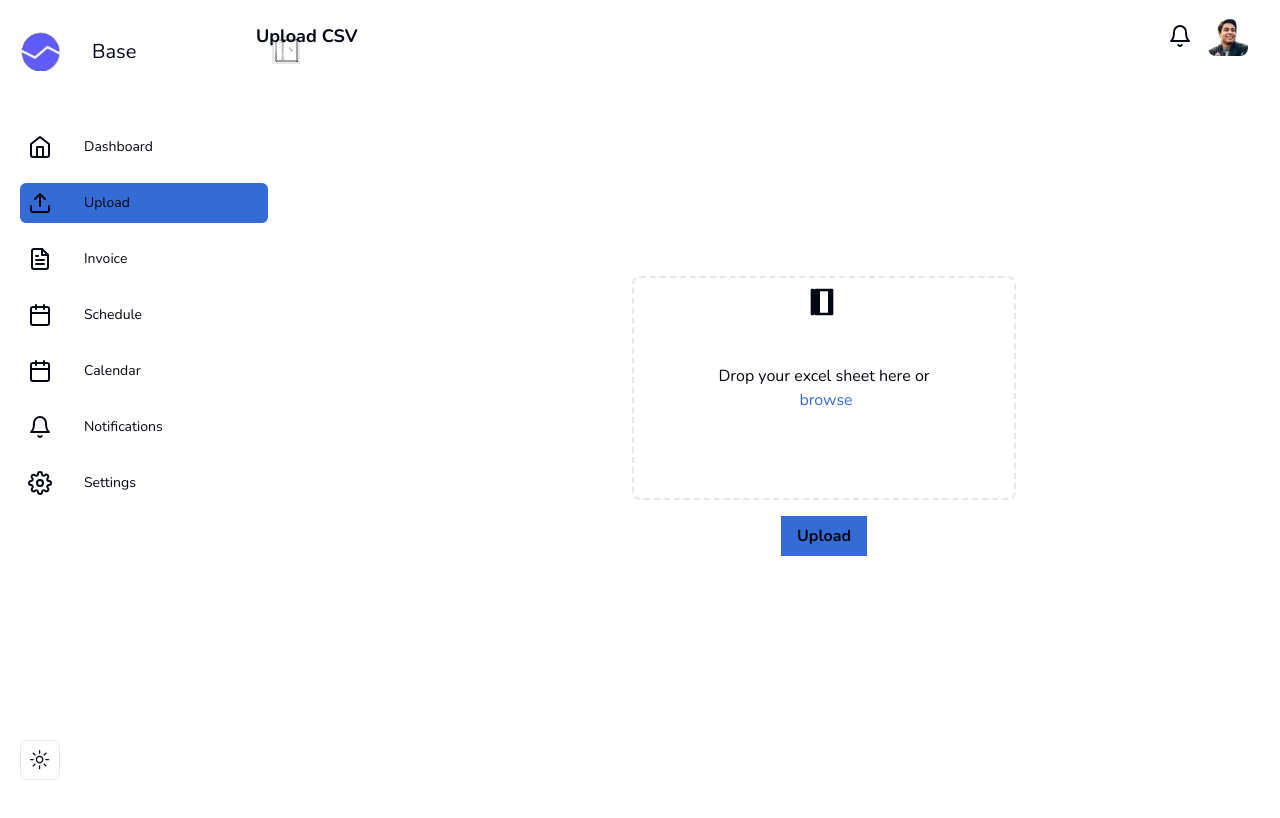
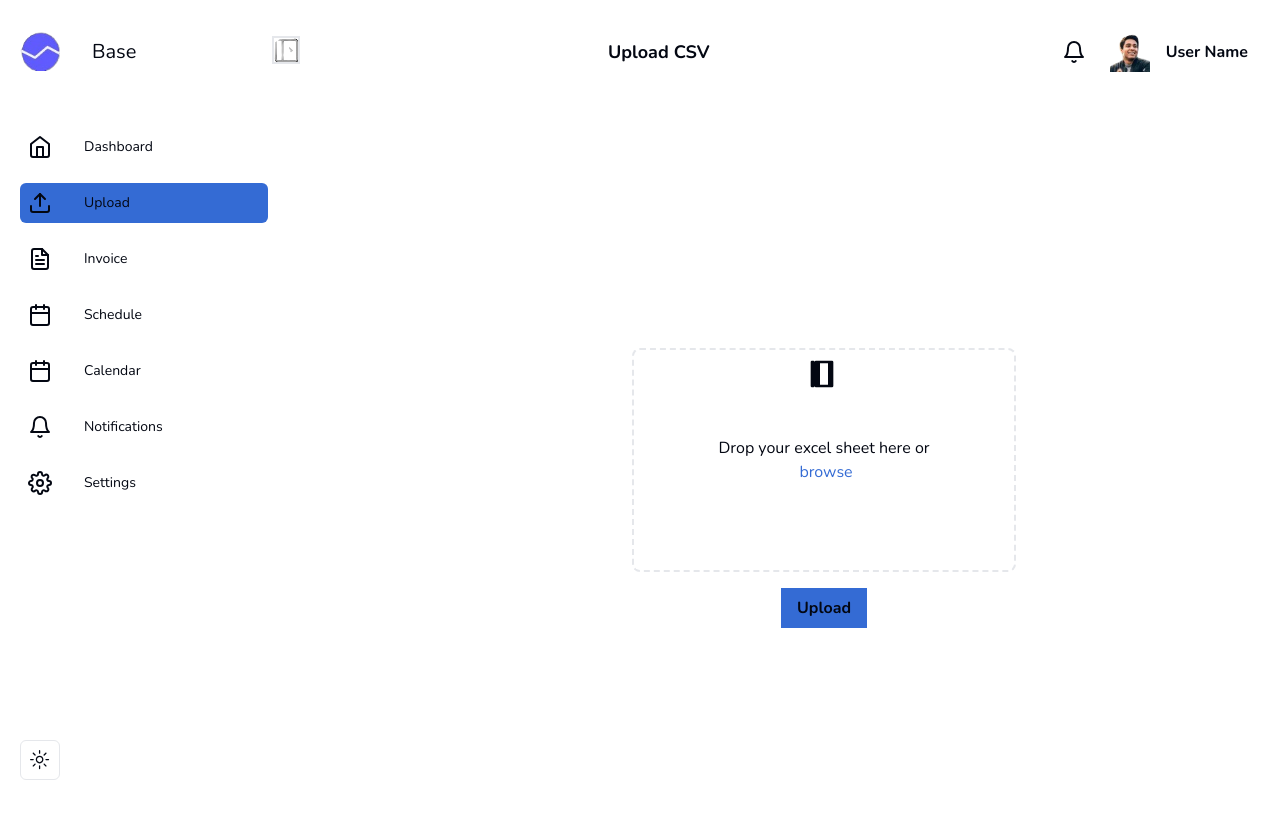
Before and after one commit to ThatRandomGuy09/assignment-app, a Next.js app: page /dashboard in a window 1280 px wide. Shown: the top 818 px of the page. Built offline with nearby package versions, Linux system fonts and the light colour scheme.

Commit message:
Profile Section Updated

```diff
--- a/components/ProfileSection.tsx
+++ b/components/ProfileSection.tsx
@@ -1,18 +1,28 @@
+import { FiBell } from "react-icons/fi";
 import Image from "next/image";
-import { FiBell } from "react-icons/fi";
 import profilePicc from "../public/profilepicc.png";
 
 const ProfileSection = () => {
   return (
-    <div className="flex items-center justify-between absolute top-4 right-4 w-full max-w-screen-lg px-4">
-      <h1 className="text-white text-lg font-bold">Upload CSV</h1>
-      <div className="flex items-center space-x-4">
-        <FiBell className="text-2xl text-white" />
-        <Image
-          src={profilePicc}
-          alt="Profile Picture"
-          className="w-10 h-10 rounded-lg object-cover"
-        />
+    <div className="flex justify-between items-center p-4">
+      <h1 className="text-white text-lg font-bold ml-52">Upload CSV</h1>
+      <div className="flex items-center space-x-6">
+        <div className="relative">
+          <FiBell className="text-gray-600 text-2xl cursor-pointer" />
+          <span className="absolute top-0 right-0 inline-block w-2 h-2 bg-red-600 rounded-full"></span>
+        </div>
+        <div className="flex items-center space-x-4">
+          <Image
+            src={profilePicc}
+            width={40}
+            height={40}
+            alt="Profile"
+            className="rounded-full"
+          />
+          <div className="text-gray-800 font-nunito">
+            <p className="font-semibold">User Name</p>
+          </div>
+        </div>
       </div>
     </div>
   );
```
